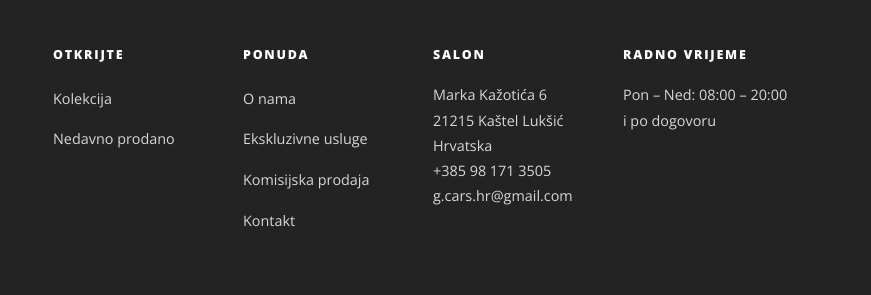
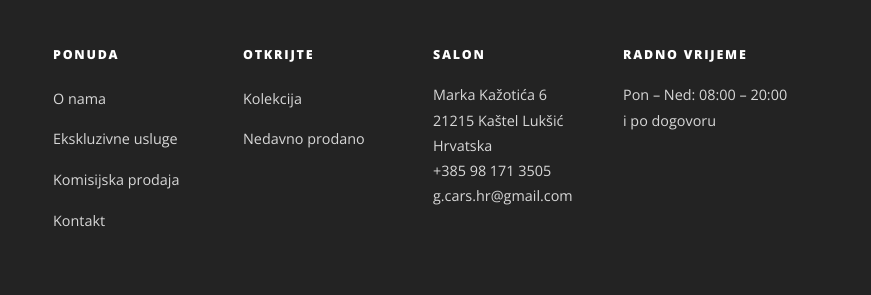
Before and after one commit to Jure135/gcars-demo, a plain HTML site: page 404.html in a window 1280 px wide. Shown: the part 945-1240 px from the top of the page, 409-1280 px from the left. Drawn offline with nearby package versions, Linux system fonts and the light colour scheme.

Commit message:
Podnožje: stupci PONUDA i OTKRIJTE zamijenjeni
Co-Authored-By: Claude Opus 5.5 <noreply@anthropic.com>

```diff
--- a/404.html
+++ b/404.html
@@ -29,6 +29,6 @@
   </main>
   <div id="gc-footer"></div>
   <script src="https://cdn.jsdelivr.net/npm/bootstrap@5.3.3/dist/js/bootstrap.bundle.min.js"></script>
-  <script src="js/main.js?v=32"></script>
+  <script src="js/main.js?v=33"></script>
 </body>
 </html>
--- a/js/main.js
+++ b/js/main.js
@@ -195,19 +195,19 @@ const GC = (() => {
             </div>
           </div>
           <div class="col-6 col-md-3 col-lg-2">
-            <h5>OTKRIJTE</h5>
-            <ul class="gc-footer-links">
-              <li><a href="collection.html">Kolekcija</a></li>
-              <li><a href="recently-sold.html">Nedavno prodano</a></li>
-            </ul>
-          </div>
-          <div class="col-6 col-md-3 col-lg-2">
             <h5>PONUDA</h5>
             <ul class="gc-footer-links">
               <li><a href="about.html">O nama</a></li>
               <li><a href="services.html">Ekskluzivne usluge</a></li>
               <li><a href="consignment.html">Komisijska prodaja</a></li>
               <li><a href="contact.html">Kontakt</a></li>
+            </ul>
+          </div>
+          <div class="col-6 col-md-3 col-lg-2">
+            <h5>OTKRIJTE</h5>
+            <ul class="gc-footer-links">
+              <li><a href="collection.html">Kolekcija</a></li>
+              <li><a href="recently-sold.html">Nedavno prodano</a></li>
             </ul>
           </div>
           <div class="col-6 col-md-3 col-lg-2">
```
Also changed, not shown: about.html (+1 -1 lines), car.html (+1 -1 lines), collection.html (+1 -1 lines), consignment.html (+1 -1 lines), contact.html (+1 -1 lines), index.html (+1 -1 lines), recently-sold.html (+1 -1 lines), services.html (+1 -1 lines).
